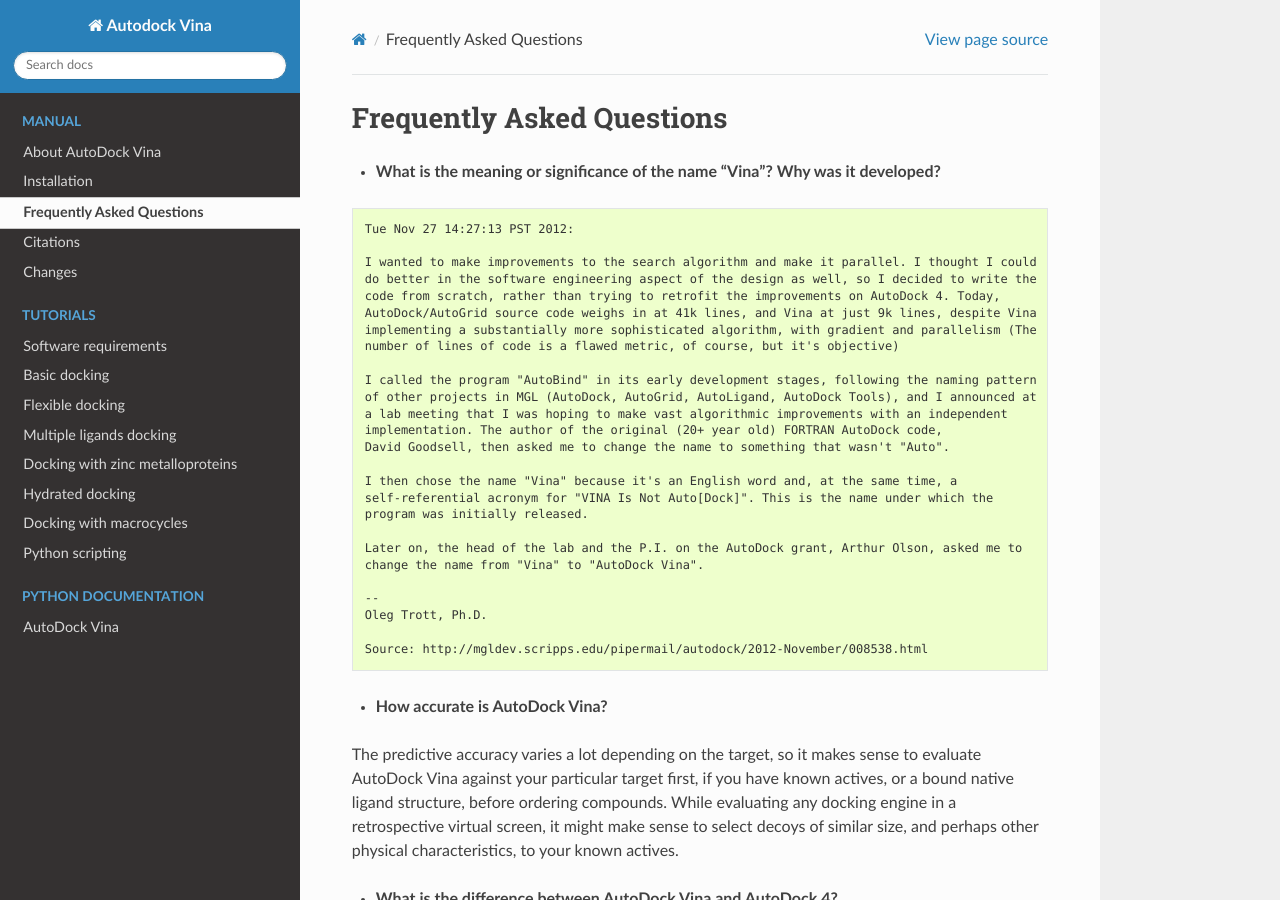
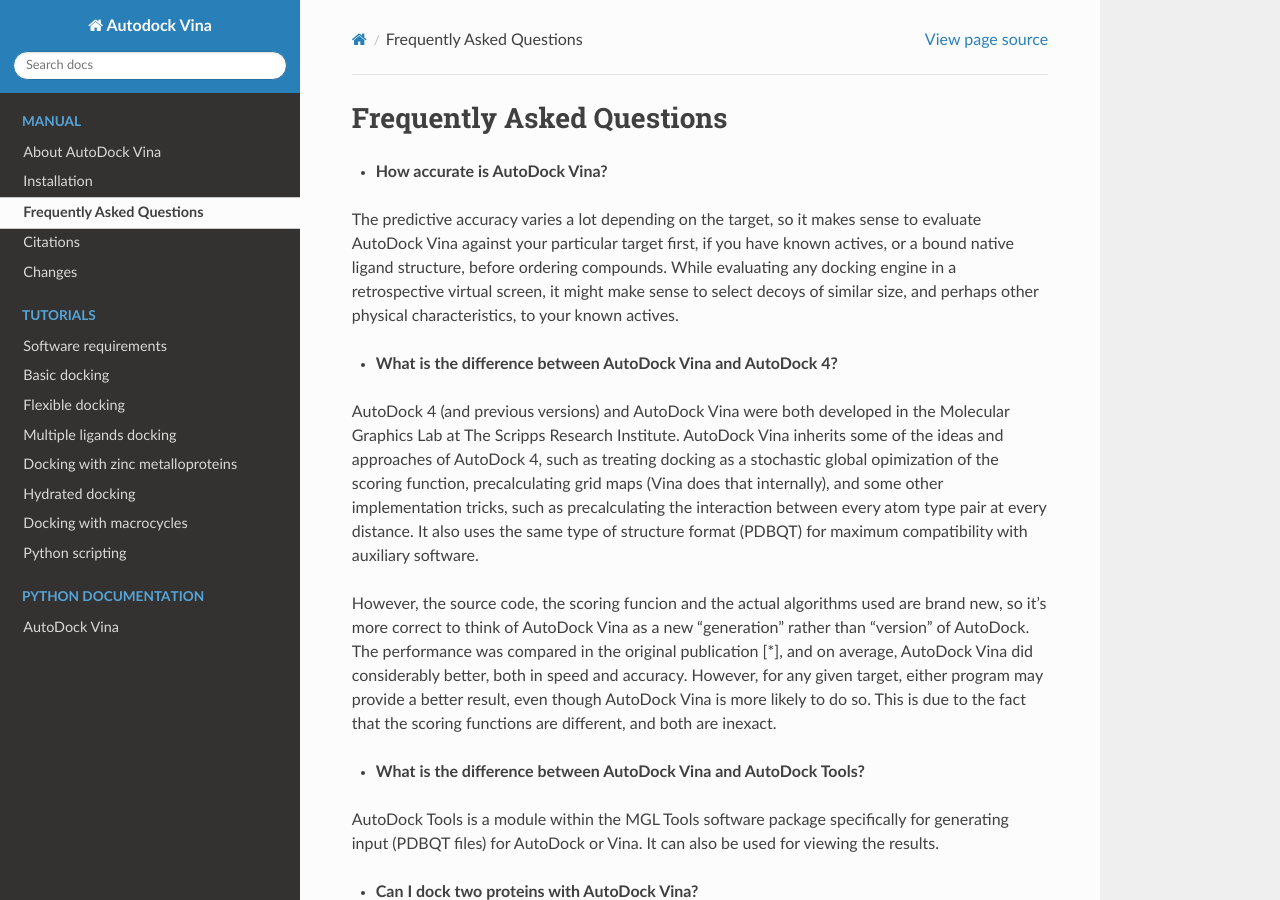
Before and after one commit to ccsb-scripps/AutoDock-Vina, a Sphinx documentation site: the page built from docs/source/faq.rst, in a window 1280 px wide and 900 px high. Built offline with Sphinx 7.4.7 and the Read the Docs theme 2.0.0, drawn with Linux system fonts in a browser that asks for light colours.

Commit message:
Removed dirty laundry

```diff
--- a/docs/source/faq.rst
+++ b/docs/source/faq.rst
@@ -1,36 +1,5 @@
 Frequently Asked Questions
 ==========================
-
-- **What is the meaning or significance of the name "Vina"? Why was it developed?**
-
-.. code-block:: console
-
-	Tue Nov 27 14:27:13 PST 2012:
-
-	I wanted to make improvements to the search algorithm and make it parallel. I thought I could
-	do better in the software engineering aspect of the design as well, so I decided to write the
-	code from scratch, rather than trying to retrofit the improvements on AutoDock 4. Today,
-	AutoDock/AutoGrid source code weighs in at 41k lines, and Vina at just 9k lines, despite Vina
-	implementing a substantially more sophisticated algorithm, with gradient and parallelism (The
-	number of lines of code is a flawed metric, of course, but it's objective)
-
-	I called the program "AutoBind" in its early development stages, following the naming pattern
-	of other projects in MGL (AutoDock, AutoGrid, AutoLigand, AutoDock Tools), and I announced at
-	a lab meeting that I was hoping to make vast algorithmic improvements with an independent
-	implementation. The author of the original (20+ year old) FORTRAN AutoDock code,
-	David Goodsell, then asked me to change the name to something that wasn't "Auto".
-
-	I then chose the name "Vina" because it's an English word and, at the same time, a
-	self-referential acronym for "VINA Is Not Auto[Dock]". This is the name under which the
-	program was initially released.
-
-	Later on, the head of the lab and the P.I. on the AutoDock grant, Arthur Olson, asked me to
-	change the name from "Vina" to "AutoDock Vina".
-
-	--
-	Oleg Trott, Ph.D.
-
-	Source: http://mgldev.scripps.edu/pipermail/autodock/2012-November/008538.html
 
 - **How accurate is AutoDock Vina?**
 
```
